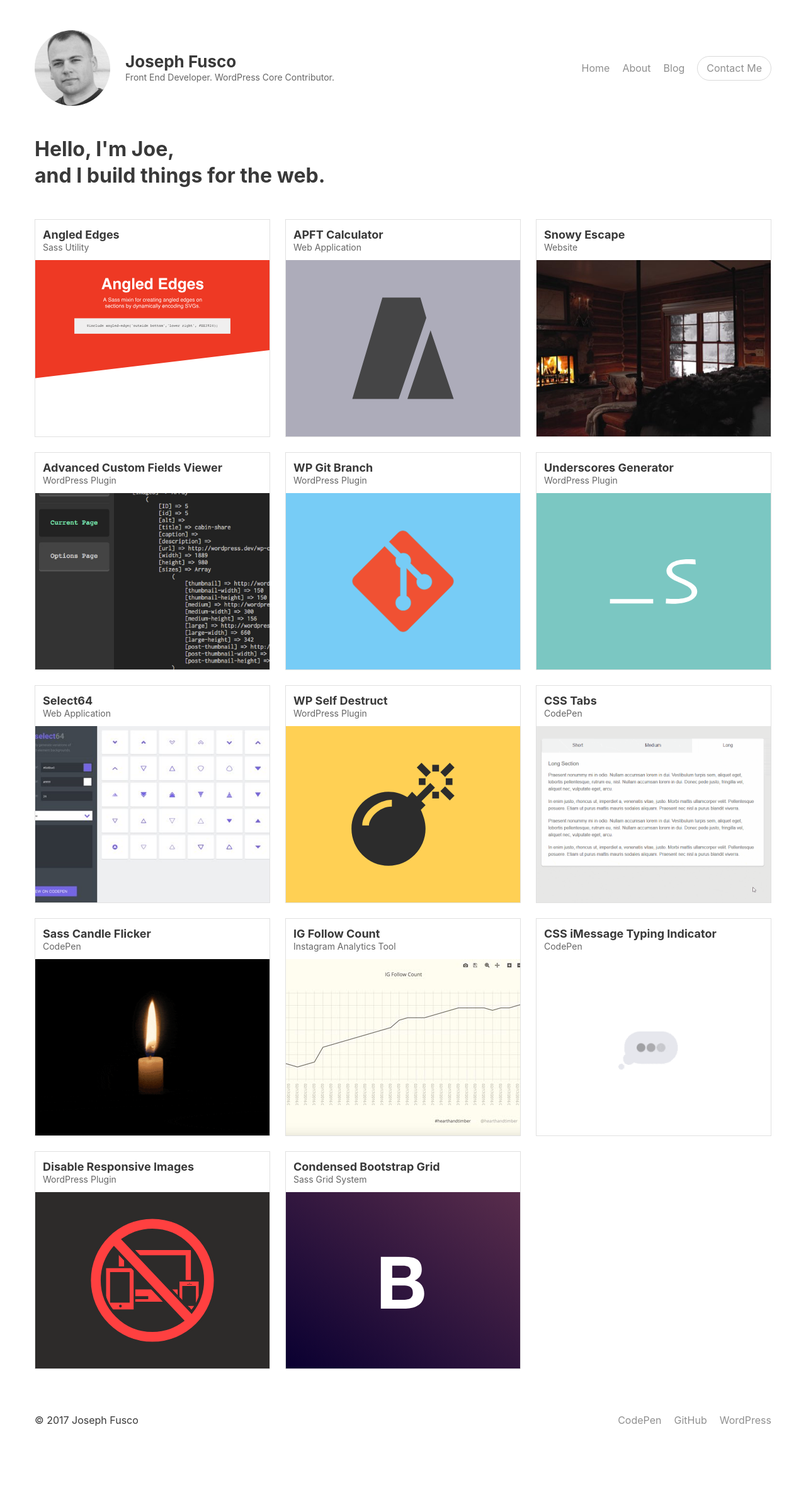
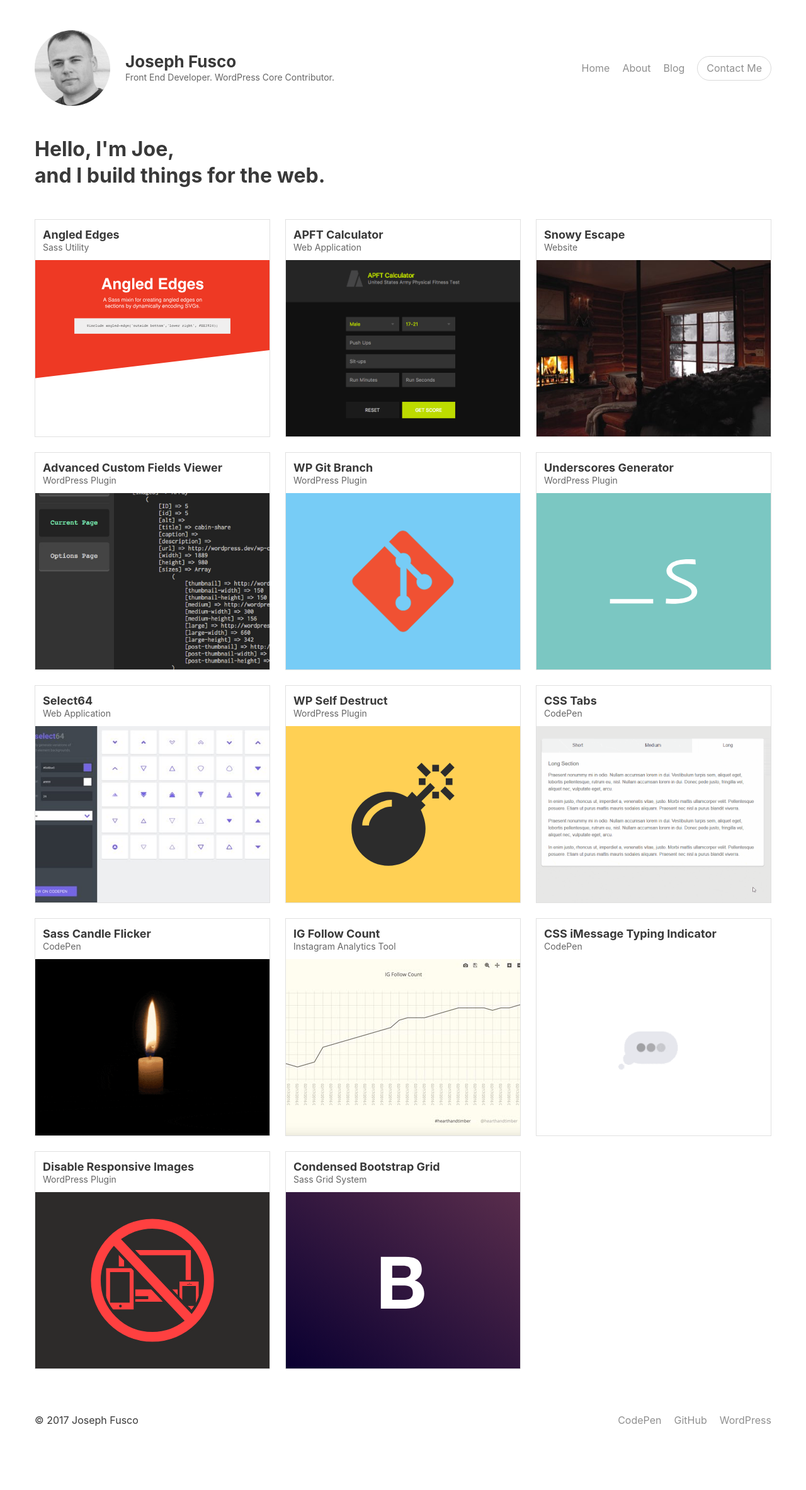
Before and after one commit to josephfusco/josephfusco.github.io, a Jekyll site: the page built from index.html, in a window 1280 px wide. Shown: the whole page at 63% size. Built offline with Jekyll 4.4.1, drawn with Linux system fonts in a browser that asks for light colours.

Commit message:
Change apft image

```diff
--- a/_config.yml
+++ b/_config.yml
@@ -38,7 +38,7 @@
   - title: APFT Calculator
     subtitle: Web Application
     url: https://apft.metttc.com
-    imageFileName: apft.svg
+    imageFileName: apft.png
 
   - title: Snowy Escape
     subtitle: Website
```
Also changed, not shown: assets/images/apft.png (added).
